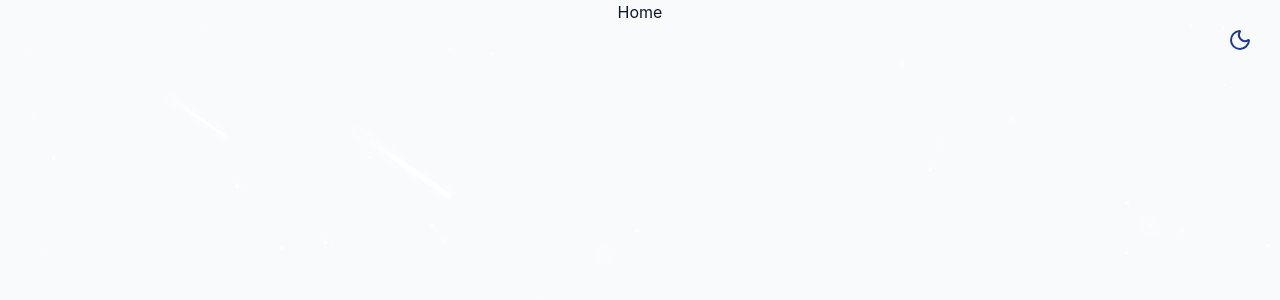
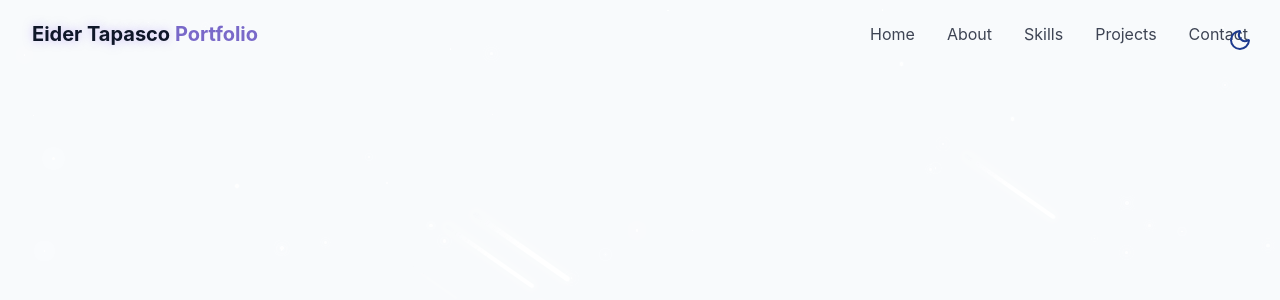
Before and after one commit to eidertapasco/portfolio-eider, a React (Vite) app: page / in a window 1280 px wide. Shown: the top 300 px of the page. Built offline with nearby package versions, Linux system fonts and the light colour scheme.

Commit message:
feat: add navigation bar
Create a navbar with desktop links and a mobile dropdown menu. Integrate the component into the Home page and apply conditional styling on scroll.

```diff
--- /dev/null
+++ b/src/components/NavBar.jsx
@@ -0,0 +1,92 @@
+import { href } from "react-router-dom"
+import { cn } from "@/lib/utils"
+import { useEffect, useState } from "react";
+import { X, Menu} from "lucide-react"
+
+const navItems = [
+    {name: "Home", href: "#hero"},
+    {name: "About", href: "#about"},
+    {name: "Skills", href: "#about"},
+    {name: "Projects", href: "#projects"},
+    {name: "Contact", href: "#contact"},
+];
+
+export const NavBar = () => {
+    const [isScrolled, setIsScrolled] = useState(false);
+    const [isMenuOpen, setIsMenuOpen] = useState(false);
+
+    useEffect(() => {
+        const handleScroll = () => {
+            setIsScrolled(window.screenY > 10);
+        };
+
+        window.addEventListener("scroll", handleScroll);
+        return () => window.removeEventListener("scroll", handleScroll);
+    }, []);
+    return (
+        <nav
+            className={cn(
+                "fixed w-full z-40 transition-all duration-300",
+                isScrolled ? "py-3 bg-background/80 backdrop-blur-md shadow-xs" : "py-5"
+            )}
+        >
+            <div className="container flex items-center justify-between">
+                <a
+                    className="text-xl font-bold text-primary flex items-center"
+                    href="#hero"
+                >
+                    <span className="relative z-10">
+                        <span className="text-glow text-foreground">Eider Tapasco</span>{" "}
+                        Portfolio
+                    </span>
+                </a>
+
+                {/* desktop nav */}
+
+                <div className="hidden md:flex space-x-8">
+                    {navItems.map((item, key) => (
+                        <a
+                        key={key}
+                        href={item.href}
+                        className="text-foreground/80 hover:text-primary transition-colors duration-300">
+                            {item.name}
+                        </a>
+                    ))}
+                </div>
+
+                {/* mobile nav */}
+
+                <button
+                    onClick={() => setIsMenuOpen((prev) => !prev)}
+                    className="md:hidden p-2 text-foreground z-50"
+                    aria-label={isMenuOpen ? "Close Menu" : "Open Menu"}
+                >
+                    {isMenuOpen ? <X size={24} /> : <Menu size={24} />}{" "}
+                </button>
+
+                <div
+                    className={cn(
+                        "fixed inset-0 bg-background/85 backdrop-blur-md z-40 flex flex-col items-center justify-center",
+                        "transition-all duration-300 md:hidden",
+                        isMenuOpen
+                            ? "opacity-100 pointer-events-auto"
+                            : "opacity-0 pointer-events-none"
+                    )}
+                >
+                    <div className="flex flex-col space-y-8 text-xl">
+                        {navItems.map((item, key) => (
+                            <a
+                                key={key}
+                                href={item.href}
+                                className="text-foreground/80 hover:text-primary transition-colors duration-300"
+                                onClick={() => setIsMenuOpen(false)}
+                            >
+                                {item.name}
+                            </a>
+                        ))}
+                    </div>
+                </div>
+            </div>
+        </nav>
+    );
+};
--- a/src/pages/Home.jsx
+++ b/src/pages/Home.jsx
@@ -1,9 +1,10 @@
 import { ThemeToggle } from "../components/ThemeToggle";
 import { StarBackground } from "@/components/StarBackground";
+import { NavBar } from "@/components/NavBar";
 
 export const Home = () => {
     return (
-        <div className="min-h-screen bg-background text-foreground overflow-x-hidden"> Home
+        <div className="min-h-screen bg-background text-foreground overflow-x-hidden">
 
             {/* Theme Toggle */}
             <ThemeToggle/>
@@ -12,6 +13,7 @@
             <StarBackground/>
 
             { /* Navbar */}
+            <NavBar/>
 
             { /* Main Content */}
 
```
